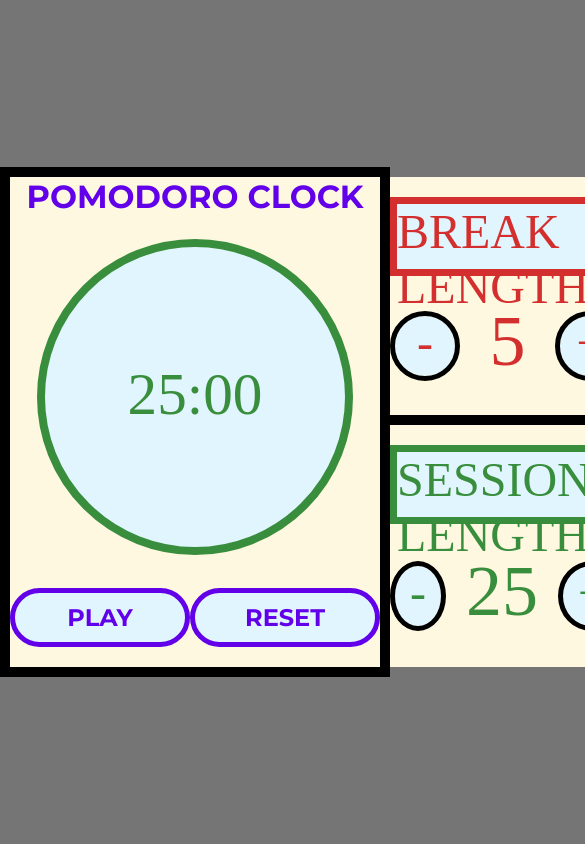
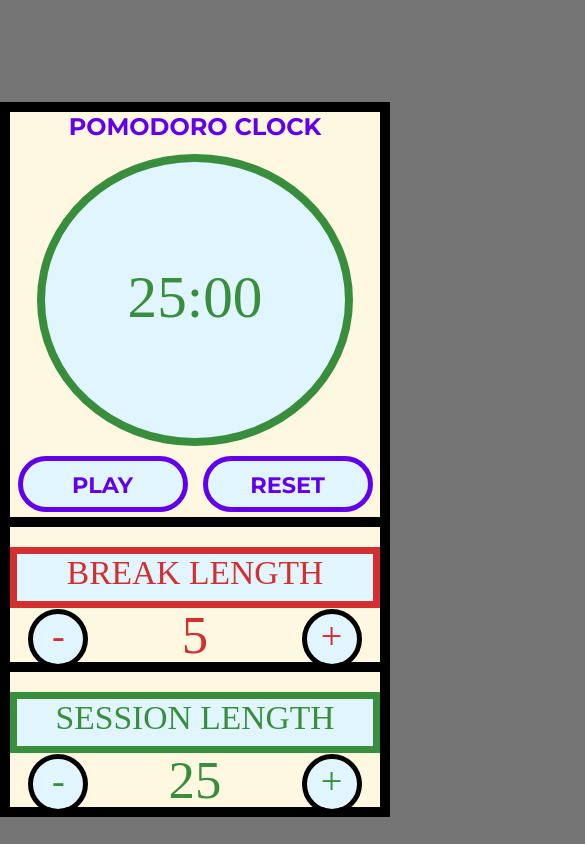
Before and after one commit to mrBeniek/Pomodoro-Clock, a React (Create React App) app in the folder my-app/: page / in a window 390 px wide. Shown: the top 844 px of the page, 585 px wide, since content can reach past the window. Built offline with nearby package versions, Linux system fonts and the light colour scheme; a web font is replaced by a local one.

Commit message:
Major responsiveness update complete

```diff
--- a/my-app/src/App.scss
+++ b/my-app/src/App.scss
@@ -52,7 +52,7 @@ body {
 
   #main-container {
     /* background-color: #448AFF; */
-      border: solid black 10px;
+    border: solid black 10px;
      display: flex;
      justify-content: space-evenly;
      flex-direction: row;
@@ -61,15 +61,32 @@ body {
      max-height: 510px;
      height: 100%;
      box-sizing: border-box;
+     @media screen and (max-width: 860px) {
+       border: none;
+       flex-direction: column;
+       max-width: 500px;
+       max-height: 640px;
+    }
 
    }
 
    #left-container {
      @extend .flex-middle;
      background-color: #FFF8E1;
+
      border-right: black solid 10px;
      flex-direction: column;
+
      width: 100%;
+
+     @media screen and (max-width: 860px) {
+      box-sizing: border-box;
+      border: black solid 10px;
+      border-bottom: none;
+      height: 100%;
+
+
+   }
 
    }
 
@@ -78,6 +95,13 @@ body {
      flex-direction: column;
      font-size: 3em;
      width: 100%;
+
+     @media screen and (max-width: 860px) {
+       max-height: 150px;
+
+     }
+
+
    }
 
    #display-container {
@@ -86,6 +110,12 @@ body {
      width: 100%;
     flex-direction: column;
      flex-shrink: 1;
+
+     @media screen and (max-width: 860px) {
+      max-height: 500px;
+      flex-shrink: 3
+    }
+
    }
 
    #title {
@@ -94,17 +124,26 @@ body {
      font-size: 2em;
      font-weight: 600;
      flex-shrink: 7;
+     @media screen and (max-width: 860px) {
+      font-size: 1.5em;
 
+    }
 
    }
 
    #timer-container {
      @extend .flex-middle;
-//background-color: blue;
+  //background-color: blue;
      height: 100%;
      width: 100%;
      flex-direction: column;
      flex-shrink: 1;
+     @media screen and (max-width: 860px) {
+      max-height: 350px;
+      max-width: 350px;
+
+
+    }
    }
 
    #time-left {
@@ -119,6 +158,12 @@ body {
      border-radius: 50%;
      font-family: Cubano;
      font-size: 3.7em;
+
+     @media screen and (max-width: 860px) {
+      max-height: 300px;
+      max-width: 300px;
+
+    }
 
    }
 
@@ -151,12 +196,17 @@ body {
    .controls-container {
      height: 100%;
      width: 100%;
-     /* background-color: white; */
+     //background-color: white;
      display: flex;
      justify-content: space-around;
      margin: 20px;
      flex-shrink: 5;
      text-align: center;
+     @media screen and (max-width: 860px) {
+      flex-shrink: 7.5;
+      margin-top: 10px;
+     }
+
    }
 
    .controls-button {
@@ -171,6 +221,20 @@ body {
      padding-left: 50px;
      padding-right: 50px;
      width: 100%;
+
+     @media screen and (max-width: 860px) {
+      display: flex;
+      justify-content: center;
+      font-size: 1.4em;
+      min-width: 60px;
+      max-width: 100px;
+      max-height: 26px;
+      padding: 10px;
+      padding-left: 30px;
+      padding-right: 30px;
+
+
+    }
    }
 
    #start-stop {
@@ -200,12 +264,24 @@ body {
      box-sizing: border-box;
      font-family: Cubano;
 
+     @media screen and (max-width: 860px) {
+      border: solid black 10px;
+      border-bottom: solid black 5px;
+
+   }
+
    }
 
    #session-container {
      @extend .default-container;
      background-color: #FFF8E1;
      font-family: Cubano;
+     @media screen and (max-width: 860px) {
+      border: solid black 10px;
+      border-top: solid black 5px;
+      box-sizing: border-box;
+
+   }
    }
 
    .center-container {
@@ -214,6 +290,8 @@ body {
      width: 100%;
      display: flex;
      justify-content: center;
+
+
 
    }
 
@@ -227,6 +305,12 @@ body {
      max-width: 483px;
      height: 100%;
      width: 100%;
+     @media screen and (max-width: 860px) {
+      max-height: 70px;
+      margin-bottom: 15px;
+      margin-top: 5px;
+
+    }
 
    }
 
@@ -249,7 +333,12 @@ body {
      margin-top: 20px;
      max-height: 65px;
      max-width: 400px;
-     width: 100%
+     width: 100%;
+     @media screen and (max-width: 860px) {
+      font-size: 0.7em;
+      max-height: 47px;
+
+    }
    }
 
 
@@ -293,6 +382,12 @@ body {
      max-width: 30px;
      max-height: 30px;
      height: 100%;
+     @media screen and (max-width: 860px) {
+      font-size: 0.8em;
+      max-width: 20px;
+      max-height: 20px;
+
+    }
    }
 
    .button-minus {
@@ -309,6 +404,10 @@ body {
      width: 100%;
      margin-bottom: 8px;
      max-width: 100px;
+     @media screen and (max-width: 860px) {
+      font-size: 1.1em;
+
+    }
    }
    .timer-increment {
      width: 60px;
```
